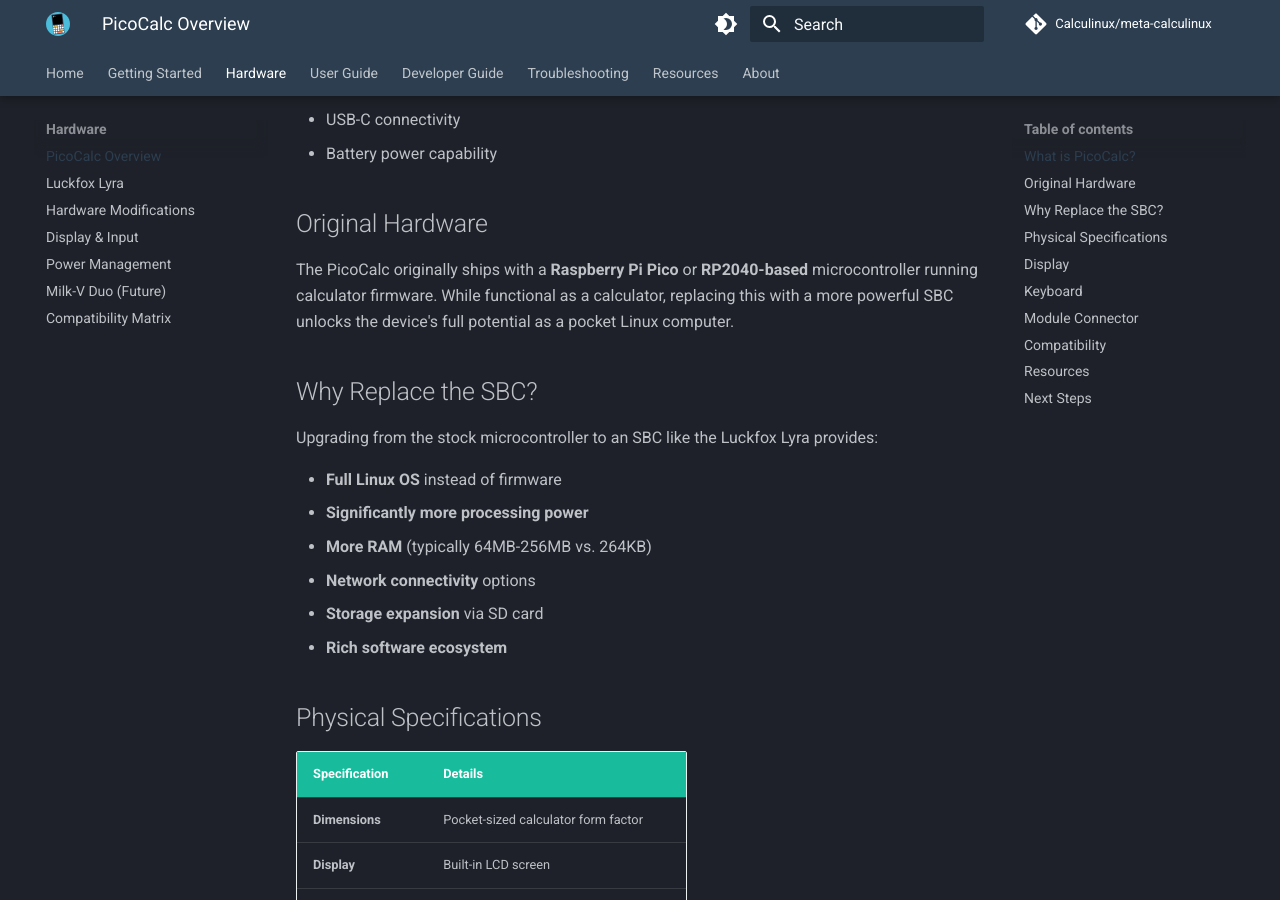
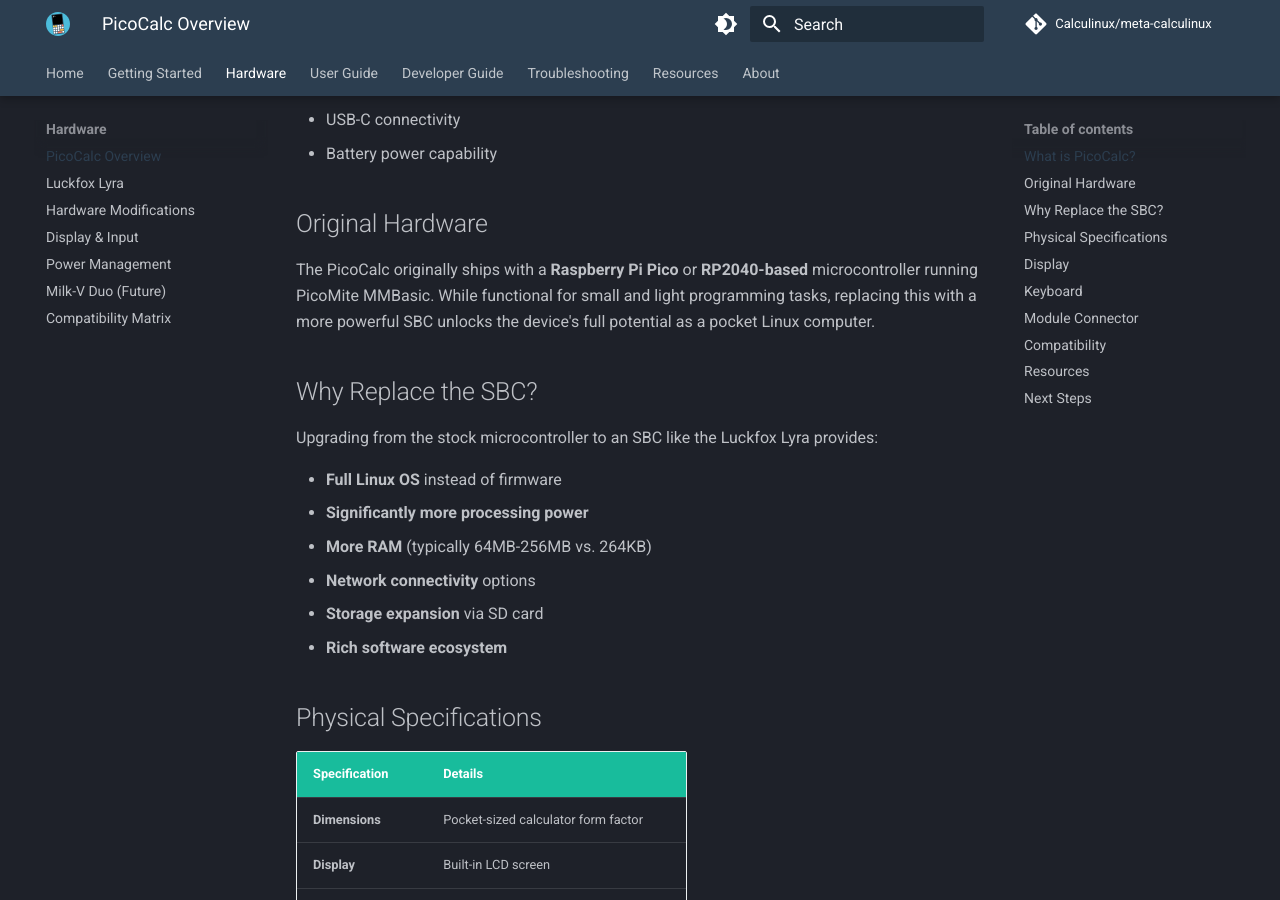
Before and after one commit to Calculinux/docs, an MkDocs documentation site: the page built from docs/hardware/picocalc.md, in a window 1280 px wide and 900 px high, scrolled down 445 px. Built offline with MkDocs 1.6.1 and Material for MkDocs 9.7.7, drawn with Linux system fonts in a browser that asks for light colours; comment, search, counter and statistics services are not loaded.

Commit message:
Clarify original hardware description in picocalc.md
Updated description of original hardware to specify PicoMite MMBasic instead of calculator firmware.

```diff
--- a/docs/hardware/picocalc.md
+++ b/docs/hardware/picocalc.md
@@ -14,7 +14,7 @@
 
 ## Original Hardware
 
-The PicoCalc originally ships with a **Raspberry Pi Pico** or **RP2040-based** microcontroller running calculator firmware. While functional as a calculator, replacing this with a more powerful SBC unlocks the device's full potential as a pocket Linux computer.
+The PicoCalc originally ships with a **Raspberry Pi Pico** or **RP2040-based** microcontroller running PicoMite MMBasic. While functional for small and light programming tasks, replacing this with a more powerful SBC unlocks the device's full potential as a pocket Linux computer.
 
 ## Why Replace the SBC?
 
```
